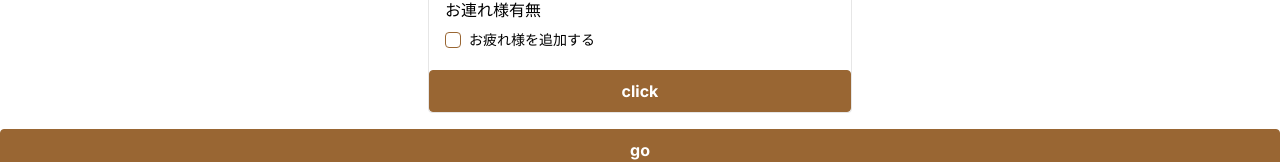
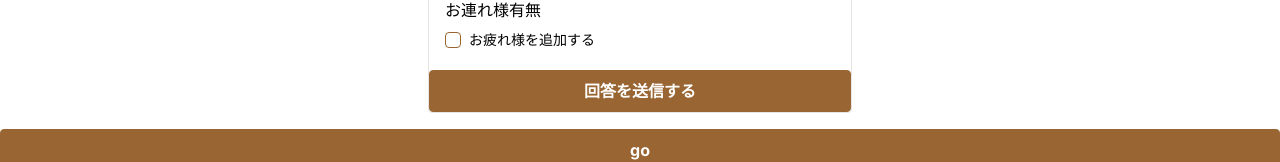
Before and after one commit to JangYoonsung/wedding_card, a Next.js app: page / in a window 1280 px wide. Shown: the part 873-1035 px from the top of the page. Built offline with nearby package versions, Linux system fonts and the light colour scheme.

Commit message:
fix: 정규식 수정

```diff
--- a/src/container/CardForm.tsx
+++ b/src/container/CardForm.tsx
@@ -13,7 +13,6 @@ import {
   noneEmptyStringSchema,
   unionSchema,
 } from '@/constants/schema';
-import useLoading from '@/hooks/useLoading';
 import { zodResolver } from '@hookform/resolvers/zod';
 import { Fragment } from 'react';
 import { SubmitHandler, useFieldArray, useForm } from 'react-hook-form';
@@ -32,9 +31,11 @@ const baseSchema = z
   .object({
     attendanceStatus: unionSchema(attendanceStatuses),
     email: noneEmptyStringSchema.email({ message: '有効なメールアドレスを入力してください。' }),
-    tel: noneEmptyStringSchema.regex(/^([0-9]+(\([0-9]+\)|-[0-9]+-)?[0-9]+)?$/, {
-      message: '有効な電話番号を入力してください。',
-    }),
+    tel: noneEmptyStringSchema
+      .min(9, '有効な電話番号を入力してください。')
+      .regex(/^(\+81[-.\s]?|0)[1-9]\d{0,3}[-.\s]?\d{1,4}[-.\s]?\d{4}$/, {
+        message: '有効な電話番号を入力してください。',
+      }),
     zipCode: noneEmptyStringSchema
       .regex(/^([0-9]{3}-?[0-9]{4})?$/, { message: '有効な郵便番号を入力してください。' })
       .nullish(),
@@ -60,7 +61,7 @@ const CardForm = () => {
     handleSubmit,
     watch,
     control,
-    formState: { errors },
+    formState: { errors, isSubmitting },
   } = useForm<TSchema>({
     defaultValues: {
       attendanceStatus: ATTENDANCE_STATUS.PRESENT,
@@ -87,10 +88,10 @@ const CardForm = () => {
     });
   };
 
-  const [isLoading, _handleSubmit] = useLoading(test);
-
-  const onSubmit: SubmitHandler<TSchema> = (data) => console.log(data);
-  // console.log(errors, getValues());
+  const onSubmit: SubmitHandler<TSchema> = async (data) => {
+    await test();
+    console.log(data);
+  };
 
   return (
     <form onSubmit={handleSubmit(onSubmit)} className="border my-4 rounded border-light_gray">
@@ -156,6 +157,7 @@ const CardForm = () => {
           errors={errors}
           classes="w-full"
           placeholder="09012341234"
+          type="tel"
         />
       </fieldset>
       <Divider classes="mx-4" />
@@ -168,6 +170,7 @@ const CardForm = () => {
           errors={errors}
           classes="w-full"
           placeholder="thankyou@gmail.com"
+          type="email"
         />
       </fieldset>
       <Divider classes="mx-4" />
@@ -276,8 +279,8 @@ const CardForm = () => {
           </Fragment>
         ))}
 
-      <Button onClick={_handleSubmit} isLoading={isLoading}>
-        click
+      <Button type="submit" isLoading={isSubmitting} disabled={isSubmitting}>
+        回答を送信する
       </Button>
     </form>
   );
```
